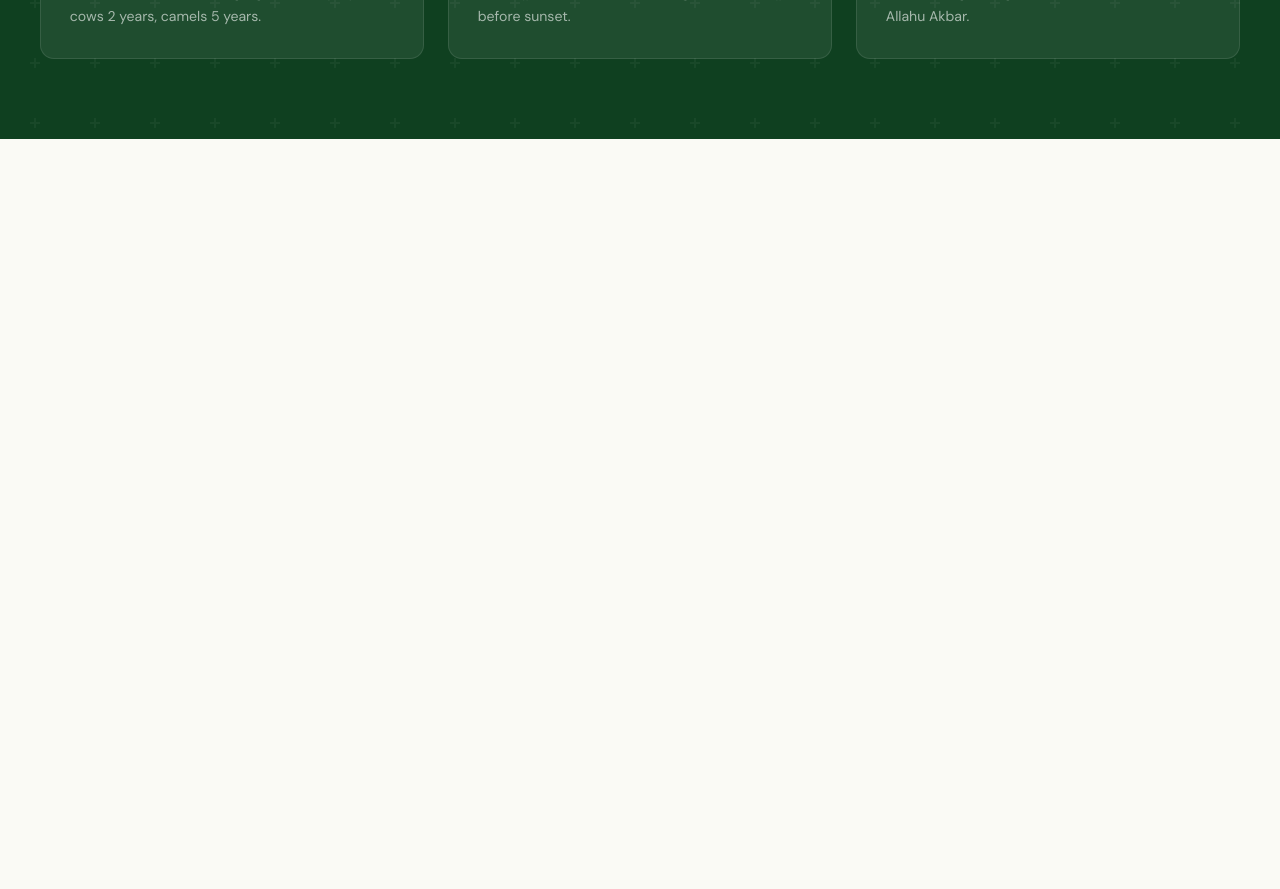
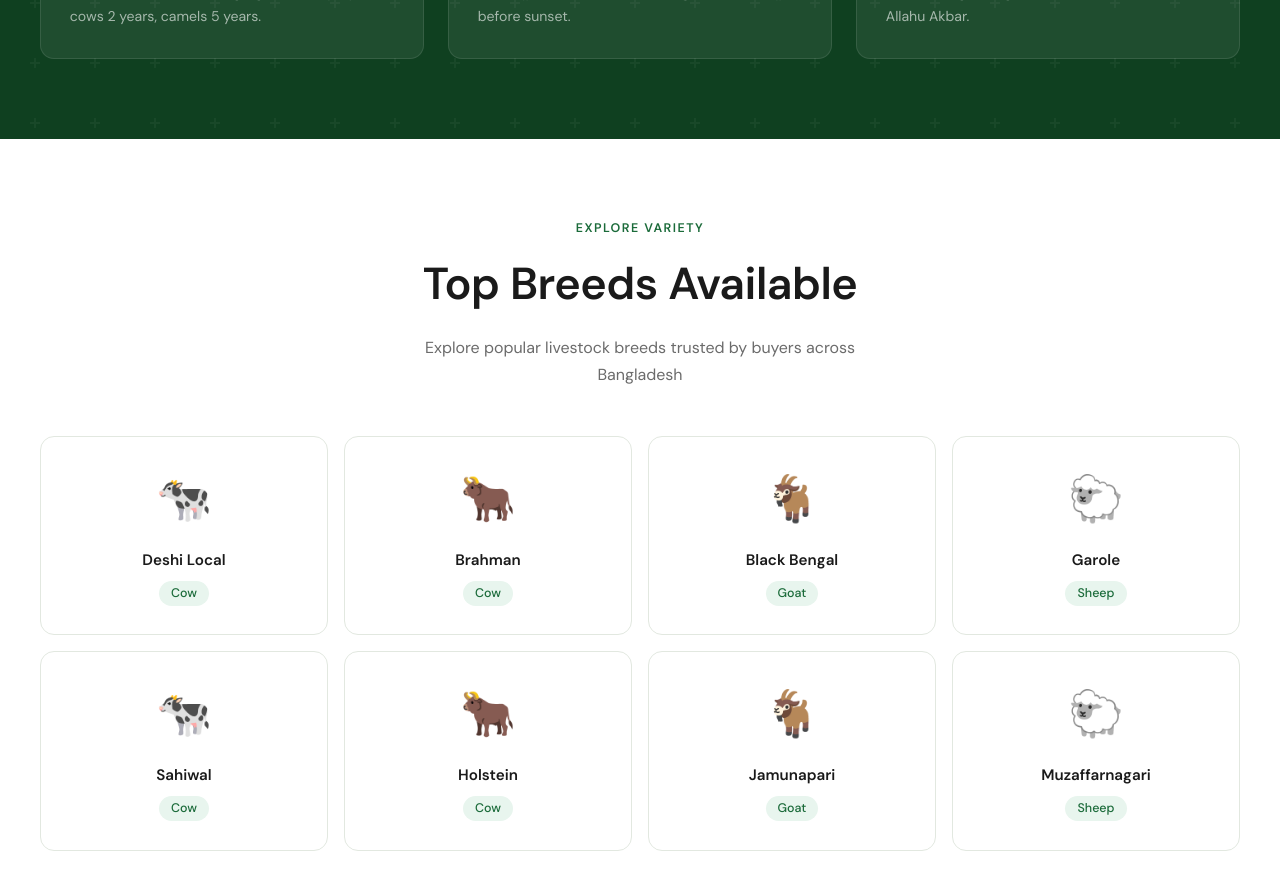
Before and after one commit to Tariqul-stack/QurbaniHat, a Next.js app: page / in a window 1280 px wide. Shown: the part 2200-3089 px from the top of the page. Before the commit the page ends 2339 px from the top, so only its background shows below. Built offline with nearby package versions, Linux system fonts and the light colour scheme.

Commit message:
feat(home): add top breeds section

```diff
--- a/src/app/page.jsx
+++ b/src/app/page.jsx
@@ -2,6 +2,7 @@
 import HeroSection from "@/components/Home/HeroSection";
 import FeaturedAnimals from "@/components/Home/FeaturedAnimals";
 import QurbaniTips from "@/components/Home/QurbaniTips";
+import TopBreeds from "@/components/Home/TopBreeds";
 
 export default function Home() {
   return (
@@ -9,6 +10,7 @@ export default function Home() {
       <HeroSection />
       <FeaturedAnimals />
       <QurbaniTips />
+      <TopBreeds />
     </>
   );
 }
--- /dev/null
+++ b/src/components/Home/TopBreeds.jsx
@@ -0,0 +1,48 @@
+const breeds = [
+  { icon: "🐄", name: "Deshi Local", type: "Cow" },
+  { icon: "🐂", name: "Brahman", type: "Cow" },
+  { icon: "🐐", name: "Black Bengal", type: "Goat" },
+  { icon: "🐑", name: "Garole", type: "Sheep" },
+  { icon: "🐄", name: "Sahiwal", type: "Cow" },
+  { icon: "🐂", name: "Holstein", type: "Cow" },
+  { icon: "🐐", name: "Jamunapari", type: "Goat" },
+  { icon: "🐑", name: "Muzaffarnagari", type: "Sheep" },
+];
+
+export default function TopBreeds() {
+  return (
+    <section className="bg-white px-8 py-20">
+      <div className="mx-auto max-w-[1200px]">
+        <div className="text-center">
+          <span className="mb-[0.8rem] block text-[0.78rem] font-semibold uppercase tracking-[1.5px] text-[#1B6B3A]">
+            Explore Variety
+          </span>
+          <h2 className="font-[var(--font-playfair)] text-[2.8rem] font-bold tracking-[-0.5px] text-[#1A1A1A]">
+            Top Breeds Available
+          </h2>
+          <p className="mx-auto mt-4 max-w-[500px] text-center text-base leading-[1.7] text-[#6B6B6B]">
+            Explore popular livestock breeds trusted by buyers across
+            Bangladesh
+          </p>
+        </div>
+
+        <div className="mt-12 grid grid-cols-2 gap-4 md:grid-cols-2 xl:grid-cols-4">
+          {breeds.map((breed) => (
+            <article
+              key={breed.name}
+              className="cursor-default rounded-[14px] border border-[#E2E8E0] bg-white px-6 py-[1.8rem] text-center transition-all duration-200 hover:border-[#1B6B3A] hover:shadow-[0_4px_20px_rgba(0,0,0,0.08)]"
+            >
+              <span className="mb-4 block text-[2.8rem]">{breed.icon}</span>
+              <h3 className="mb-2 text-[0.95rem] font-semibold text-[#1A1A1A]">
+                {breed.name}
+              </h3>
+              <span className="inline-block rounded-full bg-[#E8F5EE] px-3 py-[3px] text-[0.78rem] font-medium text-[#1B6B3A]">
+                {breed.type}
+              </span>
+            </article>
+          ))}
+        </div>
+      </div>
+    </section>
+  );
+}
```
